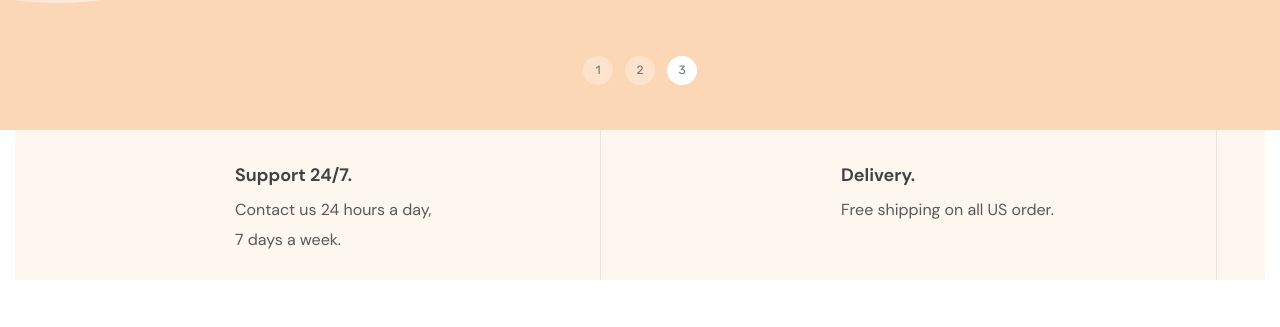
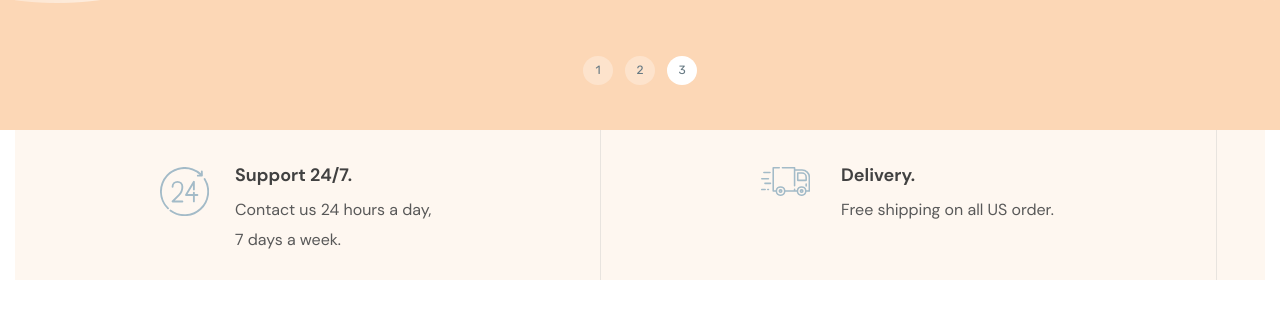
Before and after one commit to xaustov/glee, a website: page app/index.html in a window 1280 px wide. Shown: the part 909-1236 px from the top of the page. Drawn offline with nearby package versions, Linux system fonts and the light colour scheme; files that its build step writes are made by us from their sources.

Commit message:
added slider-bottom-section

```diff
--- a/app/index.html
+++ b/app/index.html
@@ -125,7 +125,7 @@
     <section class="service">
       <div class="container-main">
         <div class="service__inner">
-          <div class="service__item">
+          <div class="service__item support">
             <h6 class="service__title">
               Support 24/7.
             </h6>
@@ -134,7 +134,7 @@
               7 days a week.
             </p>
           </div>
-          <div class="service__item">
+          <div class="service__item delivery">
             <h6 class="service__title">
               Delivery.
             </h6>
@@ -142,7 +142,7 @@
               Free shipping on all US order.
             </p>
           </div>
-          <div class="service__item">
+          <div class="service__item security">
             <h6 class="service__title">
               100% Payment secure.
             </h6>
--- a/app/scss/style.scss
+++ b/app/scss/style.scss
@@ -305,3 +305,41 @@ footer {
       text-align: left;
     }
   }
+  .support {
+    position: relative;
+    &::before {
+      content: "";
+      position: absolute;
+      width: 49px;
+      height: 49px;
+      top: 37px;
+      left: 145px;
+      background-image: url("../images/top-slider/24.svg");
+    }
+  }
+  .delivery {
+    position: relative;
+    &::before {
+      content: "";
+      position: absolute;
+      width: 49px;
+      height: 49px;
+      top: 37px;
+      left: 160px;
+      background-image: url("../images/top-slider/car.svg");
+      background-repeat: no-repeat;
+    }
+  }
+  .security {
+    position: relative;
+    &::before {
+      content: "";
+      position: absolute;
+      width: 49px;
+      height: 49px;
+      top: 37px;
+      left: 160px;
+      background-image: url("../images/top-slider/card.svg");
+      background-repeat: no-repeat;
+    }
+  }
```
Also changed, not shown: app/images/top-slider/24.svg (added), app/images/top-slider/car.svg (added), app/images/top-slider/card.svg (added).
